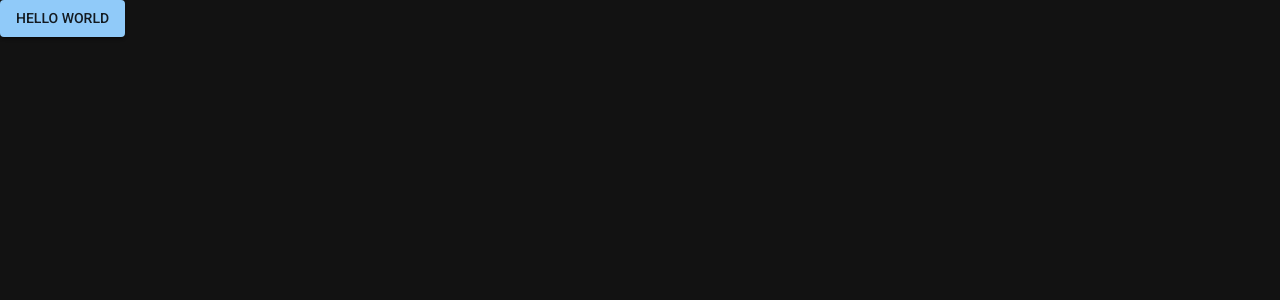
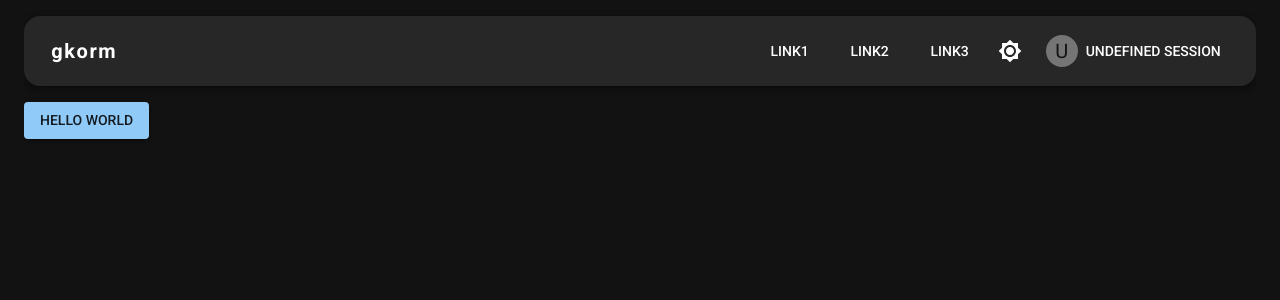
Before and after one commit to danvanbueren/gkorm, a Next.js app in the folder gkorm/frontend/: page / in a window 1280 px wide. Shown: the top 300 px of the page. Built offline with nearby package versions, Linux system fonts and the light colour scheme.

Commit message:
404, theme & navbar

```diff
--- a/gkorm/frontend/app/ThemeRegistry.jsx
+++ b/gkorm/frontend/app/ThemeRegistry.jsx
@@ -1,14 +1,21 @@
 'use client';
 
+import * as React from 'react';
+import { CacheProvider } from '@emotion/react';
+import createCache from '@emotion/cache';
 import { ThemeProvider } from '@mui/material/styles';
 import CssBaseline from '@mui/material/CssBaseline';
 import theme from './theme';
 
+const cache = createCache({ key: 'css', prepend: true });
+
 export default function ThemeRegistry({ children }) {
     return (
-        <ThemeProvider theme={theme}>
-            <CssBaseline />
-            {children}
-        </ThemeProvider>
+        <CacheProvider value={cache}>
+            <ThemeProvider theme={theme}>
+                <CssBaseline />
+                {children}
+            </ThemeProvider>
+        </CacheProvider>
     );
 }
--- a/gkorm/frontend/app/layout.js
+++ b/gkorm/frontend/app/layout.js
@@ -2,9 +2,8 @@ import '@fontsource/roboto/300.css';
 import '@fontsource/roboto/400.css';
 import '@fontsource/roboto/500.css';
 import '@fontsource/roboto/700.css';
-import {CssBaseline, ThemeProvider} from "@mui/material";
-import theme from './theme';
 import ThemeRegistry from "@/app/ThemeRegistry";
+import ThemeContextProvider from "@/context/ThemeContext";
 
 export const metadata = {
   title: "gkorm",
@@ -19,9 +18,11 @@ export default function RootLayout({ children }) {
         <title>gkorm</title>
       </head>
       <body  style={{ fontFamily: 'Roboto, sans-serif' }}>
-      <ThemeRegistry>
-          {children}
-      </ThemeRegistry>
+      <ThemeContextProvider>
+
+              {children}
+
+      </ThemeContextProvider>
       </body>
     </html>
   );
--- a/gkorm/frontend/app/page.js
+++ b/gkorm/frontend/app/page.js
@@ -1,11 +1,33 @@
-import {Button} from "@mui/material";
+'use client';
+
+import {Box, Button, Container, Grid} from "@mui/material";
+import NavHeader from "@/components/NavHeader";
 
 export default function Home() {
     return (
         <div>
             <main>
+                <Container maxWidth="xl">
+                    <Box
+                        sx={{
+                            height: '100dvh',
+                            overflow: 'hidden',
+                        }}
+                    >
+                        <NavHeader/>
+
+                        <Grid container spacing={2}>
+                            <Grid size={8}>
+
+                            </Grid>
+                            <Grid size={4}>
+
+                            </Grid>
+                        </Grid>
+
                         <Button variant="contained">Hello world</Button>
-
+                    </Box>
+                </Container>
             </main>
         </div>
     );
--- a/gkorm/frontend/app/theme.js
+++ b/gkorm/frontend/app/theme.js
@@ -1,3 +1,5 @@
+'use client';
+
 import { createTheme } from '@mui/material/styles';
 
 const theme = createTheme({
--- /dev/null
+++ b/gkorm/frontend/components/NavHeader.jsx
@@ -0,0 +1,133 @@
+'use client';
+
+import React from 'react';
+import {AppBar, Toolbar, Typography, Box, Button, IconButton, Avatar, Container, MenuItem, Menu} from '@mui/material';
+import { Brightness4, Brightness7 } from '@mui/icons-material';
+import {useTheme} from "@mui/material";
+import {useColorMode} from "@/context/ThemeContext";
+
+export default function NavHeader({ user = { name: 'Undefined Session' } }) {
+
+    const theme = useTheme();
+    const colorMode = useColorMode();
+
+    const [anchorEl, setAnchorEl] = React.useState(null);
+    const open = Boolean(anchorEl);
+    const handleClick = (event) => {
+        setAnchorEl(event.currentTarget);
+    };
+    const handleClose = () => {
+        setAnchorEl(null);
+    };
+
+    return (
+        <AppBar
+            position="sticky"
+            color="primary"
+            elevation={4}
+            sx={{
+                justifyContent: 'space-between',
+                borderRadius: '1rem',
+                padding: '0.2rem',
+                marginY: '1rem',
+
+            }}
+        >
+            <Container
+                maxWidth="xl"
+            >
+                <Toolbar
+                    disableGutters
+                    sx={{
+                        justifyContent: 'space-between',
+                    }}
+                >
+                    {/* Logo or Title */}
+                    <Typography
+                        variant="h6"
+                        noWrap
+                        component="a"
+                        href="/"
+                        sx={{
+                            mr: 2,
+                            display: 'flex',
+                            fontWeight: 700,
+                            letterSpacing: '.1rem',
+                            color: 'inherit',
+                            textDecoration: 'none',
+                        }}
+                    >
+                        gkorm
+                    </Typography>
+
+                    <Box sx={{ display: 'flex', alignItems: 'center', gap: 1 }}>
+                    {/* Links */}
+                    <Box sx={{ display: 'flex', gap: 2 }}>
+                        <Button color="inherit" href="/link1">link1</Button>
+                        <Button color="inherit" href="/link2">link2</Button>
+                        <Button color="inherit" href="/link3">link3</Button>
+                    </Box>
+
+                    {/* Right: Theme toggle + user info */}
+
+                        <IconButton color="inherit" onClick={colorMode.toggleColorMode}>
+                            {theme.palette.mode === 'dark' ? <Brightness7 /> : <Brightness4 />}
+                        </IconButton>
+
+                        <IconButton
+                            id="basic-button"
+                            aria-controls={open ? 'basic-menu' : undefined}
+                            aria-haspopup="true"
+                            aria-expanded={open ? 'true' : undefined}
+                            onClick={handleClick}
+                            sx={{
+                                borderRadius: 4,
+                                backgroundColor: open ? 'action.selected' : 'transparent',
+                                '&:hover': {
+                                    backgroundColor: open ? 'action.selected' : 'action.hover',
+                                },
+                                color: 'inherit',
+                            }}
+                        >
+
+                            <Avatar
+                                sx={{
+                                    width: 32, height: 32
+                                }}
+                            >
+                                {user.name[0]}
+                            </Avatar>
+
+                            <Typography
+                                variant="button"
+                                sx={{
+                                    ml: 1,
+                                    color: 'inherit',
+                                }}
+                            >
+                                {user.name}
+                            </Typography>
+
+                        </IconButton>
+
+                        <Menu
+                            id="basic-menu"
+                            anchorEl={anchorEl}
+                            open={open}
+                            onClose={handleClose}
+                            PaperProps={{
+                                sx: {
+                                    minWidth: anchorEl ? anchorEl.clientWidth : undefined, // match button width
+                                },
+                            }}
+                        >
+                            <MenuItem onClick={handleClose}>Options1</MenuItem>
+                            <MenuItem onClick={handleClose}>Options2</MenuItem>
+                            <MenuItem onClick={handleClose}>Options3</MenuItem>
+                        </Menu>
+                    </Box>
+                </Toolbar>
+            </Container>
+        </AppBar>
+    );
+}
--- /dev/null
+++ b/gkorm/frontend/context/ThemeContext.js
@@ -0,0 +1,38 @@
+'use client';
+
+import { createContext, useContext, useMemo, useState } from 'react';
+import { ThemeProvider, createTheme } from '@mui/material/styles';
+import CssBaseline from '@mui/material/CssBaseline';
+
+const ThemeContext = createContext();
+
+export const useColorMode = () => useContext(ThemeContext);
+
+export default function ThemeContextProvider({ children }) {
+    const [mode, setMode] = useState('dark');
+
+    const colorMode = useMemo(() => ({
+        toggleColorMode: () => {
+            setMode(prev => (prev === 'light' ? 'dark' : 'light'));
+        },
+    }), []);
+
+    const theme = useMemo(() =>
+        createTheme({
+            palette: {
+                mode,
+            },
+            typography: {
+                fontFamily: 'Roboto, sans-serif',
+            },
+        }), [mode]);
+
+    return (
+        <ThemeContext.Provider value={colorMode}>
+            <ThemeProvider theme={theme}>
+                <CssBaseline />
+                {children}
+            </ThemeProvider>
+        </ThemeContext.Provider>
+    );
+}
--- a/gkorm/frontend/package.json
+++ b/gkorm/frontend/package.json
@@ -9,7 +9,9 @@
     "lint": "next lint"
   },
   "dependencies": {
+    "@emotion/cache": "^11.14.0",
     "@emotion/react": "^11.14.0",
+    "@emotion/server": "^11.11.0",
     "@emotion/styled": "^11.14.0",
     "@fontsource/roboto": "^5.2.5",
     "@mui/icons-material": "^7.0.2",
```
Also changed, not shown: gkorm/frontend/app/not-found.js (added, +30 -0 lines), 1 other file (tests, documents, lock files or other folders). Lines whose indentation alone changed are shown as unchanged.
